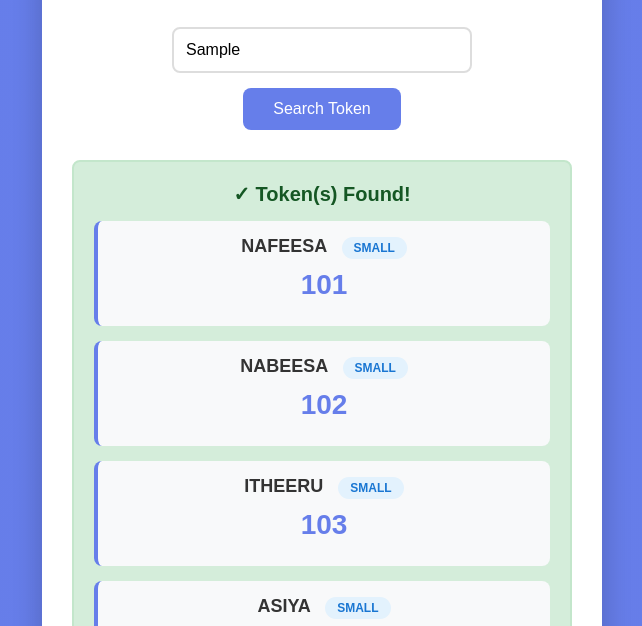
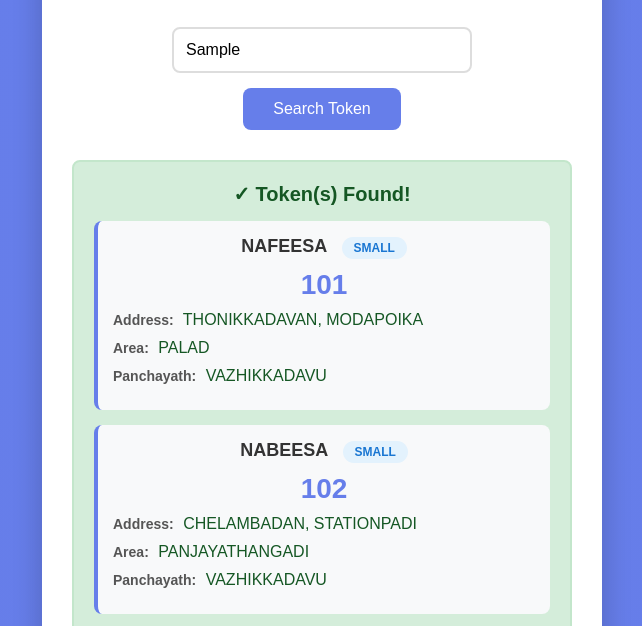
Before and after one commit to nasal-zzz/Kanav-Ramadan-kit, a plain HTML site: page index.html in a window 1280 px wide. Both pictures are taken after typing "Sample" into the empty fields and a click on the button "Search Token". Shown: the part 151-777 px from the top of the page, without its empty margins (318-960 px from the left). Drawn offline with Linux system fonts and the light colour scheme.

Commit message:
Update index.html

```diff
--- a/index.html
+++ b/index.html
@@ -109,6 +109,14 @@ button:disabled {
 .result .info {
     margin: 10px 0;
     font-size: 16px;
+    text-align: left;
+}
+
+.result .info strong {
+    display: inline;
+    font-size: 14px;
+    color: #555;
+    margin-right: 5px;
 }
 
 .token-entry {
@@ -278,11 +286,16 @@ async function searchToken() {
             // Column 3 = ADDRESS
             // Column 4 = PHONE 1
             // Column 5 = PHONE 2
+            // Column 7 = PANJAYATH
+            // Column 8 = AREA
             // Column 10 = TOKEN NO
             // Column 11 = KIT SIZE
             const name = cols[1] || '';
+            const address = cols[3] || '';
             const phone1 = normalizePhone(cols[4] || '');
             const phone2 = normalizePhone(cols[5] || '');
+            const panjayath = cols[7] || '';
+            const area = cols[8] || '';
             const token = cols[10] || '';
             const kitSize = cols[11] || '';
 
@@ -295,6 +308,9 @@ async function searchToken() {
                 console.log(`Match found at row ${i}:`, {name, token, phone1, phone2});
                 matches.push({
                     name: name,
+                    address: address,
+                    panjayath: panjayath,
+                    area: area,
                     token: token,
                     kitSize: kitSize
                 });
@@ -312,6 +328,9 @@ async function searchToken() {
                     <div class="token-entry">
                         <div class="person-name">${match.name}${match.kitSize ? ' <span class="kit-size">' + match.kitSize + '</span>' : ''}</div>
                         <div class="token-number">${match.token}</div>
+                        ${match.address ? '<div class="info"><strong>Address:</strong> ' + match.address + '</div>' : ''}
+                        ${match.area ? '<div class="info"><strong>Area:</strong> ' + match.area + '</div>' : ''}
+                        ${match.panjayath ? '<div class="info"><strong>Panchayath:</strong> ' + match.panjayath + '</div>' : ''}
                     </div>
                 `;
             });
```
